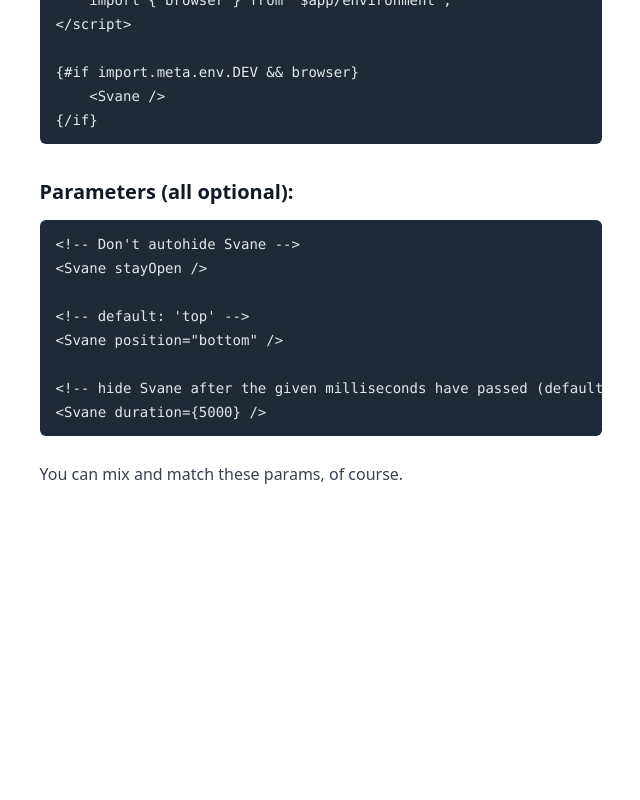
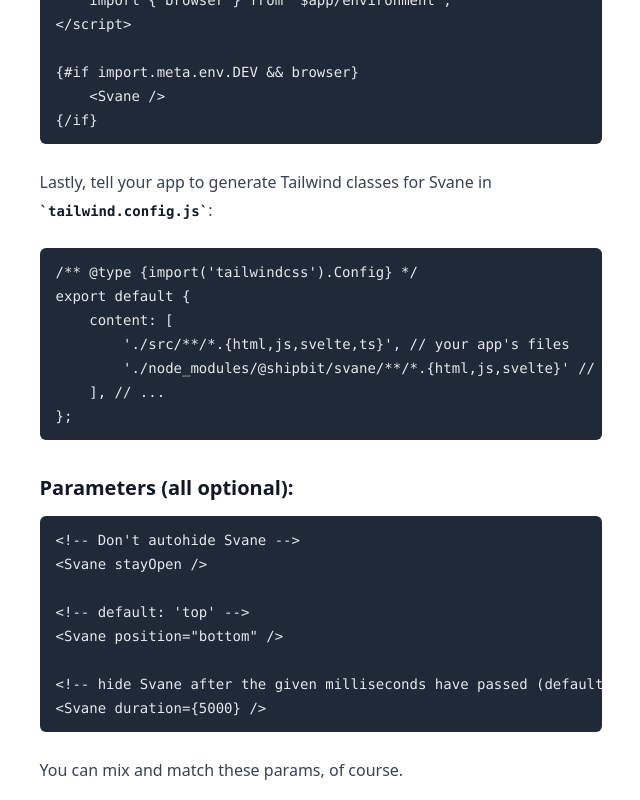
Before and after one commit to ShipBit/svane, a SvelteKit app: page / in a window 1280 px wide. Shown: the part 2075-2875 px from the top of the page, without its empty margins (319-959 px from the left). Before the commit the page ends 2579 px from the top, so only its background shows below. Built offline with nearby package versions, Linux system fonts and the light colour scheme.

Commit message:
add instructions how to fix missing Svane Tailwind styles

```diff
--- a/src/routes/+page.svelte
+++ b/src/routes/+page.svelte
@@ -92,6 +92,20 @@ export default defineConfig({
 {/if}`}
 </pre>
 
+	<p>
+		Lastly, tell your app to generate Tailwind classes for Svane in <code>tailwind.config.js</code>:
+	</p>
+
+	<pre>
+{`/** @type {import('tailwindcss').Config} */
+export default {
+	content: [
+		'./src/**/*.{html,js,svelte,ts}', // your app's files
+		'./node_modules/@shipbit/svane/**/*.{html,js,svelte}' // add Svane here or it will look unstyled
+	], // ...
+};`}
+</pre>
+
 	<h3>Parameters (all optional):</h3>
 
 	<pre>
```
Also changed, not shown: 1 other file (tests, documents, lock files or other folders).
